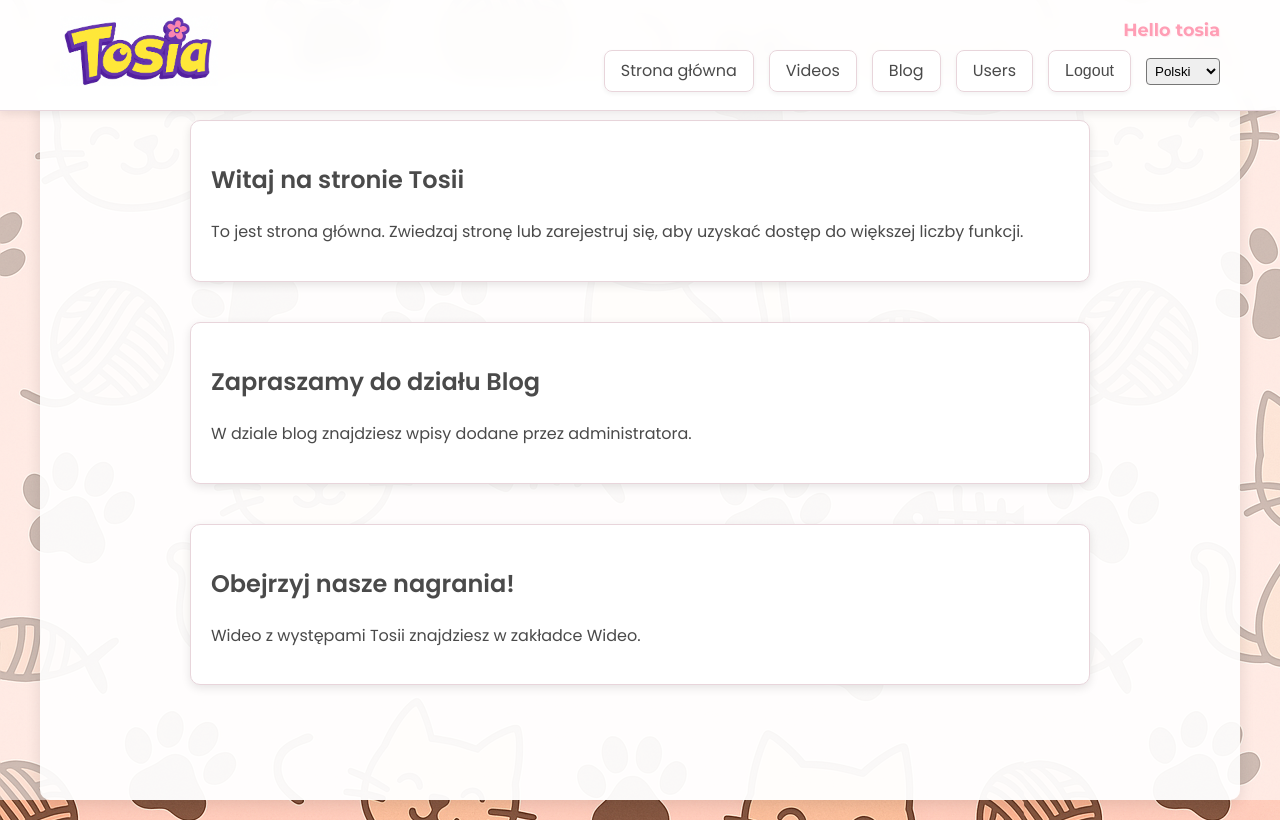
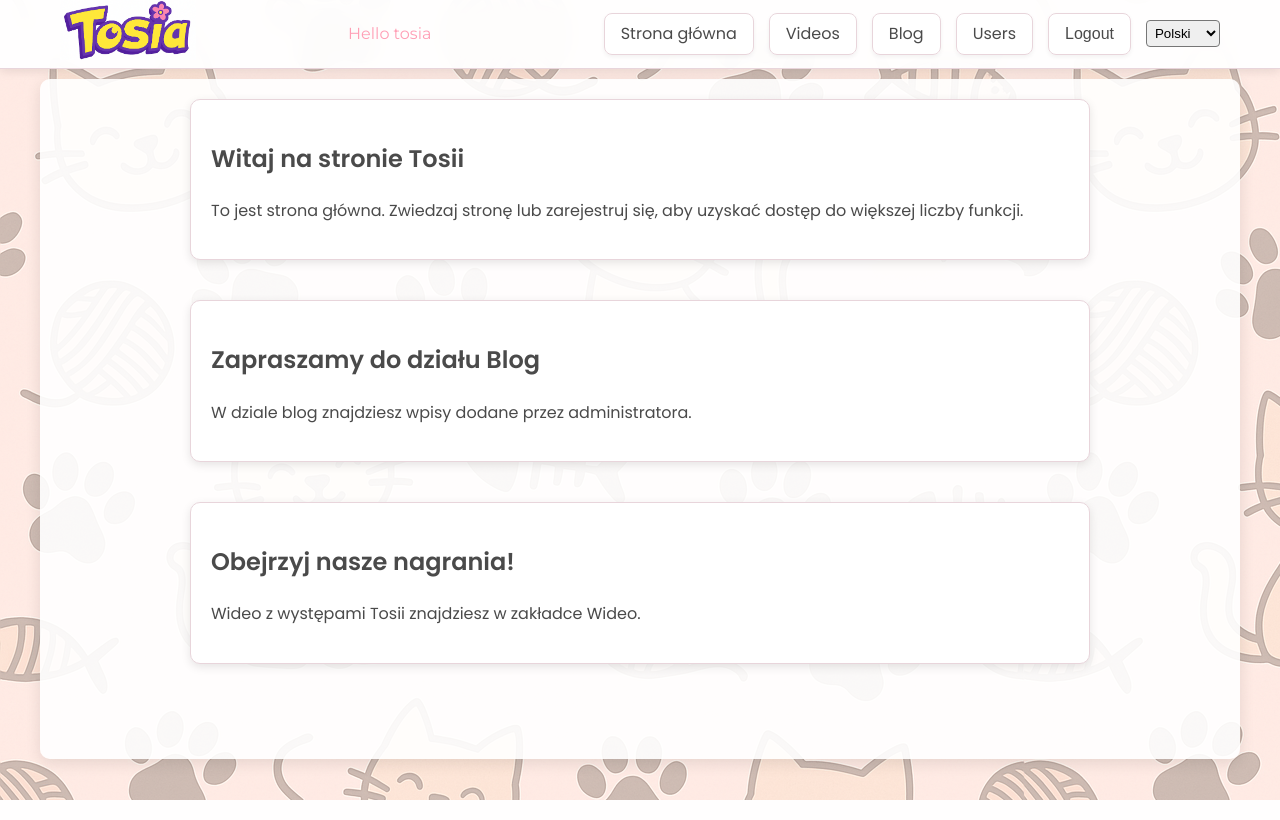
Before and after one commit to oskar-st/tosia, a Django app: page /pl/ in a window 1280 px wide. Run offline with Django 5.2, Linux system fonts and the light colour scheme; a user stored in the database is signed in; data comes from the database, SQL or seed files in the repository.

Commit message:
welcome message styling in header-content

```diff
--- a/static/style.css
+++ b/static/style.css
@@ -1,4 +1,5 @@
 @import url('https://fonts.googleapis.com/css2?family=Poppins:wght@300;400;600&family=Montserrat:wght@400;700&display=swap');
+
 
 :root {
   --primary-color: #ff9eb5;
@@ -39,16 +40,12 @@ body::before {
 
 .header {
   background-color: rgba(255, 255, 255, 0.95);
-  padding: 15px 0;
+  padding: 0;
   border-bottom: 1px solid var(--border-color);
   display: flex;
-  justify-content: center;
+  flex-direction: column;
   align-items: center;
-  min-height: 80px;
-  position: fixed;
-  top: 0;
-  left: 0;
-  right: 0;
+  position: relative;
   z-index: 1000;
   box-shadow: 0 2px 10px rgba(0, 0, 0, 0.1);
   backdrop-filter: blur(10px);
@@ -61,11 +58,13 @@ body::before {
   max-width: 1200px;
   width: 100%;
   padding: 0 20px;
+  margin: 0 auto;
   box-sizing: border-box;
+  gap: 20px;
 }
 
 .header .logo img {
-  height: 70px;
+  height: 60px;
   max-width: 100%;
 }
 
@@ -124,12 +123,12 @@ body::before {
 .main-container {
   max-width: 1200px;
   margin: 0 auto;
-  padding: 20px;
+  padding: 10px;
 }
 
 .content {
-  padding: 20px;
-  margin-top: 60px;
+  padding: 0px;
+  margin-top:0px;
   background-color: rgba(255, 255, 255, 0.9);
   border-radius: 10px;
   box-shadow: 0 4px 15px rgba(0, 0, 0, 0.1);
@@ -259,15 +258,6 @@ body::before {
   background-color: var(--success-color);
 }
 
-.header-content {
-  display: flex;
-  justify-content: space-between;
-  align-items: flex-start;
-  max-width: 1200px;
-  width: 100%;
-  padding: 0 20px;
-  box-sizing: border-box;
-}
 
 .header-right {
   display: flex;
@@ -278,12 +268,14 @@ body::before {
 
 
 .welcome-message {
-  font-size: 1.1rem;
-  font-weight: 600;
-  color: var(--primary-color); /* pink */
+  font-size: 1rem;
+  font-weight: 500;
+  color: var(--primary-color);
   font-family: 'Montserrat', cursive;
-  margin-bottom: 2px;
-  text-shadow: 1px 1px 1px rgba(255, 150, 180, 0.2);
+  margin: 0;
+  padding: 0;
+  line-height: 1;
+  white-space: nowrap;
 }
 
 .youtube-icon {
@@ -379,3 +371,20 @@ body::before {
   align-items: center;
   flex-shrink: 0;
 }
+.welcome-message-global {
+  font-size: 0.8rem;
+  font-weight: 500;
+  color: var(--text-color);
+  text-align: right;
+  width: 100%;
+  max-width: 1200px;
+  padding: 0;
+  margin: 0 auto;
+  box-sizing: border-box;
+}
+
+@media (max-width: 500px) {
+  .welcome-message-global {
+    display: none;
+  }
+}
--- a/templates/base.html
+++ b/templates/base.html
@@ -15,20 +15,19 @@
 
 <div class="header">
   <div class="header-content">
-
     <div class="logo">
       <a href="{% url 'main:home' %}">
         <img src="{% static 'logo.png' %}" alt="Tosia Logo" class="logo-image">
       </a>
     </div>
 
-    <div class="header-right">
     {% if user.is_authenticated %}
     <div class="welcome-message">
       {% trans "Hello" %} {{ user.username }}
     </div>
     {% endif %}
 
+    <div class="header-right">
       <div class="nav">
         <a href="{% url 'main:home' %}">{% trans "Home" %}</a>
 
@@ -41,7 +40,9 @@
         {% endif %}
 
         {% if user.is_authenticated %}
+          {% if user.is_staff %}
             <a href="{% url 'users:users_list' %}">{% trans "Users" %}</a>
+          {% endif %}
           <form action="{% url 'users:logout' %}" method="post" style="display: inline;">
             {% csrf_token %}
             <button type="submit" class="nav-button">{% trans "Logout" %}</button>
@@ -60,7 +61,6 @@
         </form>
       </div>
     </div>
-
   </div>
 </div>
 
```
Also changed, not shown: users/forms.py (+7 -22 lines), 1 other file. Lines whose indentation alone changed are shown as unchanged.
